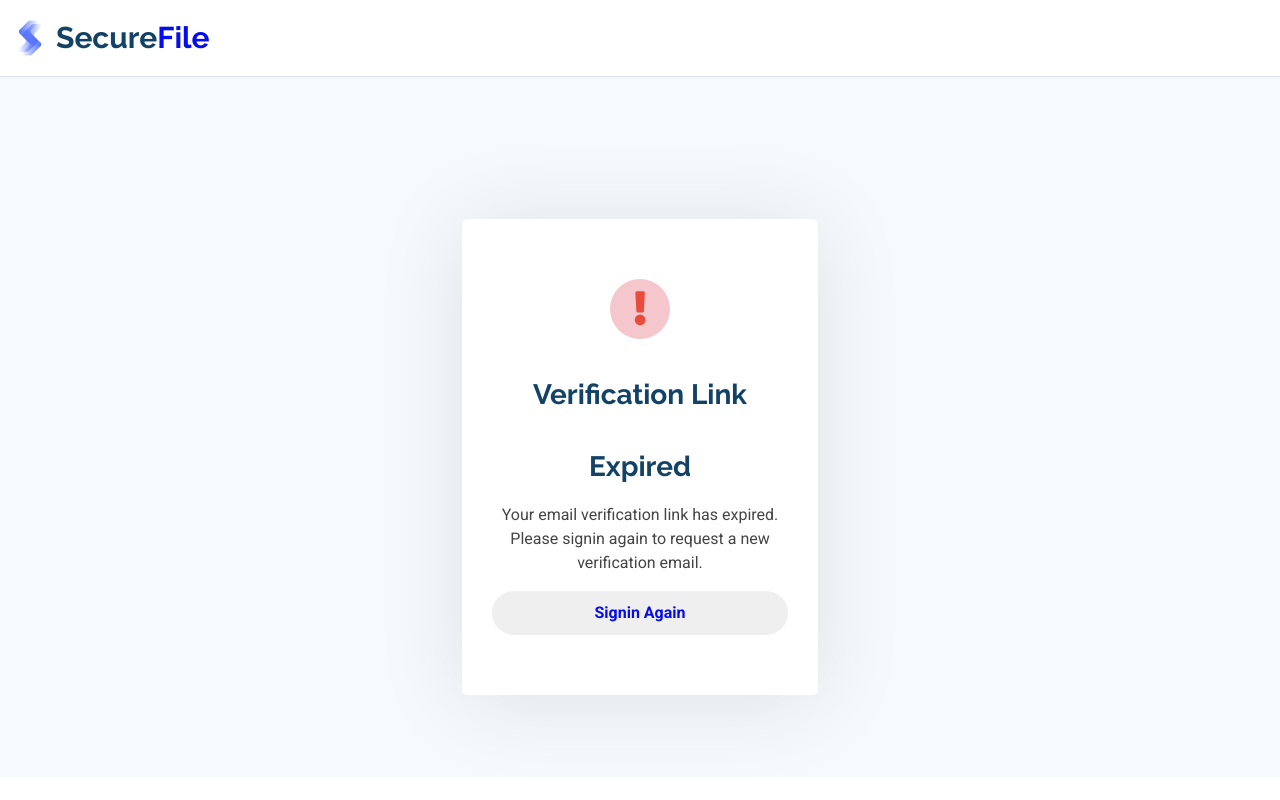
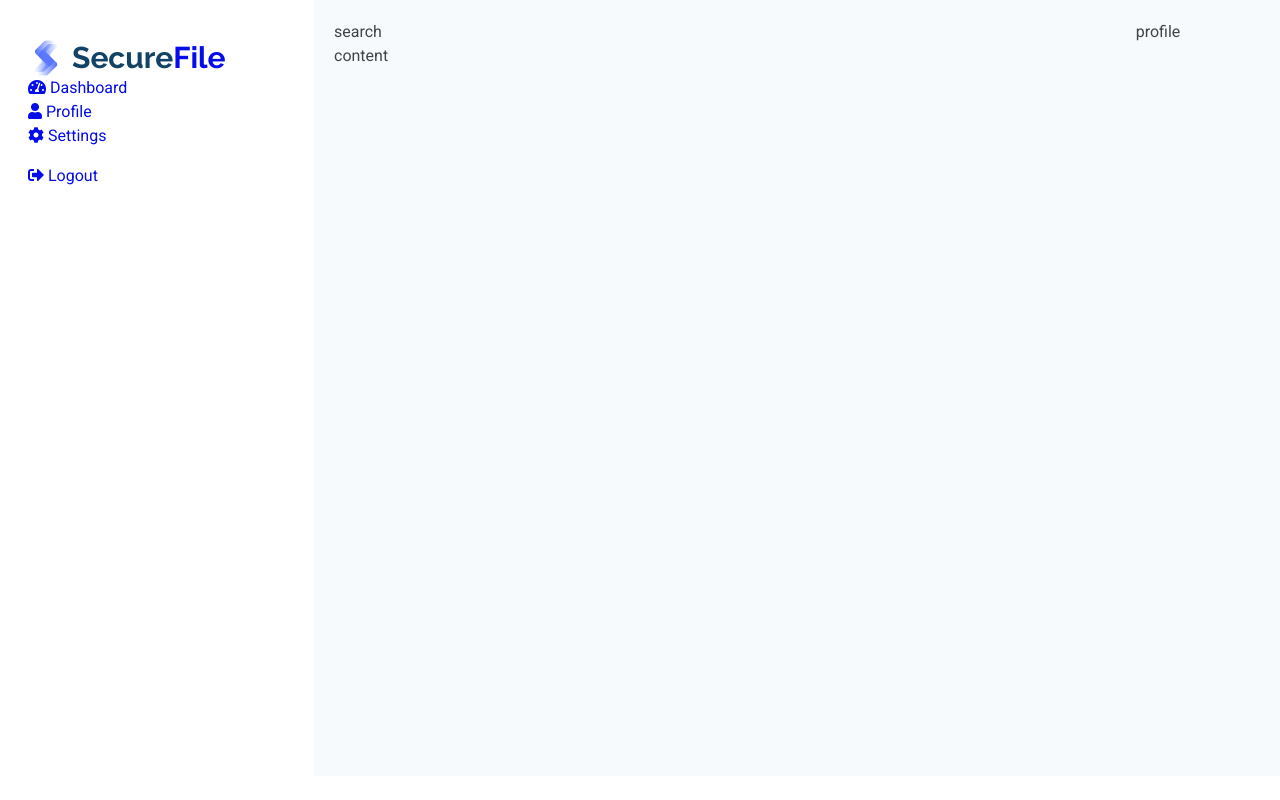
Before and after one commit to k-a-r-l-o/sfile, a PHP site: page /admin/main/index.html in a window 1280 px wide. Run offline with PHP 8.4, Linux system fonts and the light colour scheme; some libraries are stand-ins or nearby versions.

Commit message:
main/index pre

```diff
--- a/admin/main/index.html
+++ b/admin/main/index.html
@@ -61,23 +61,20 @@
         </a>
 
         <nav id="navmenu" class="navmenu">
-          <ul>
-            <li>
-              <a href="../../index.html"
-                ><i class="fas fa-arrow-left flex-shrink-0"></i>l Back to
-                Home<br
-              /></a>
-            </li>
-          </ul>
           <i class="mobile-nav-toggle d-xl-none bi bi-list"></i>
         </nav>
       </div>
     </header>
 
-    <header id="header" class="header d-flex align-items-center sticky-top">
-      <div
-        class="container-fluid container-l position-relative d-flex align-items-center"
+    <main class="main vh-100">
+      <section
+        id="main-wrapper"
+        class="main-wrapper section vh-100 light-background"
       >
+        <div class="container-fluid vh-100">
+          <div class="row gy-4">
+            <!-- Sidebar Section -->
+            <div class="col-lg-3 sidebar vh-100">
               <a
                 href="../../index.html"
                 class="logo d-flex align-items-center me-auto"
@@ -87,44 +84,39 @@
                 <h1 class="sitename">Secure</h1>
                 <h1 class="accented">File</h1>
               </a>
+              <ul class="sidebar-nav flex-grow-1">
+                <li>
+                  <a href="#dashboard"
+                    ><i class="fas fa-tachometer-alt"></i> Dashboard</a
+                  >
+                </li>
+                <li>
+                  <a href="#profile"><i class="fas fa-user"></i> Profile</a>
+                </li>
+                <li>
+                  <a href="#settings"><i class="fas fa-cog"></i> Settings</a>
+                </li>
+              </ul>
+              <ul class="sidebar-nav flex-grow-0">
+                <li>
+                  <a href="#logout"
+                    ><i class="fas fa-sign-out-alt"></i> Logout</a
+                  >
+                </li>
+              </ul>
             </div>
-    </header>
 
-    <main class="main">
-      <!-- sent Section -->
-      <section id="sent" class="sent section light-background">
-        <div class="container">
-          <div class="row align-items-center justify-content-center">
-            <div
-              class="col-lg-4 col-md-6"
-              data-aos="fade-up"
-              data-aos-delay="100"
-            >
-              <div class="sent-box item-cyan position-relative">
-                <div class="icon-wrapper expired">
-                  <i class="fas fa-exclamation icon flex-shrink-0"></i>
+            <!-- Main Content Section -->
+            <div class="col-lg-9 main-content vh-100">
+              <div class="row gy-4">
+                <div class="col-lg-10">search</div>
+                <div class="col-lg-2">profile</div>
               </div>
-                <h3 class="title">Verification Link Expired</h3>
-                <p>
-                  Your email verification link has expired. Please signin again
-                  to request a new verification email.
-                </p>
-                <div>
-                  <button
-                    type="button"
-                    onclick="window.location.href='login'"
-                    class="btn-cancel"
-                  >
-                    Signin Again
-                  </button>
+              <div class="main-content-wrapper">content</div>
             </div>
           </div>
         </div>
-          </div>
-          <!-- End Service Item -->
-        </div>
       </section>
-      <!-- login Section -->
     </main>
 
     <!-- Scroll Top -->
--- a/assets/css/main.css
+++ b/assets/css/main.css
@@ -2246,6 +2246,50 @@ section,
 }
 
 /*--------------------------------------------------------------
+# Sidebar+Main Section
+--------------------------------------------------------------*/
+.vh-100 {
+  height: 100vh;
+  padding: 0;
+}
+
+.sidebar {
+  height: 100%;
+  padding: 40px;
+  background-color: var(--surface-color);
+}
+
+.sidebar-nav {
+  list-style: none;
+  padding: 0;
+}
+
+.sidebar .logo {
+  line-height: 1;
+}
+
+.sidebar .logo img {
+  max-height: 36px;
+  margin-right: 8px;
+}
+
+.sidebar .logo h1 {
+  font-size: 30px;
+  margin: 0;
+  font-weight: bolder;
+  color: var(--heading-color);
+}
+
+.main-content {
+  height: 100%;
+  padding: 20px;
+}
+
+.main-content-wrapper {
+
+}
+
+/*--------------------------------------------------------------
 # Others
 --------------------------------------------------------------*/
 .display-none {
```
Also changed, not shown: assets/vendor/php-email-form/validate.js (added, +85 -0 lines). Lines whose indentation alone changed are shown as unchanged.
